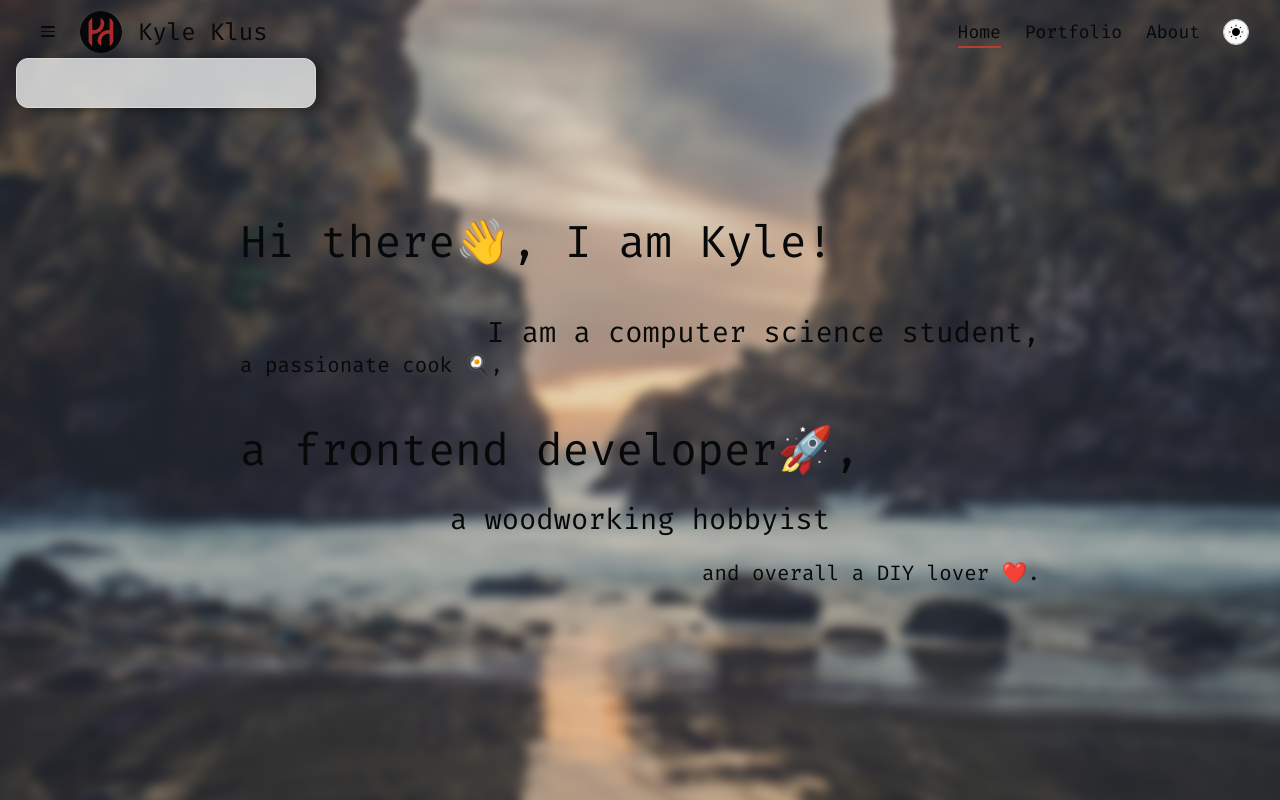
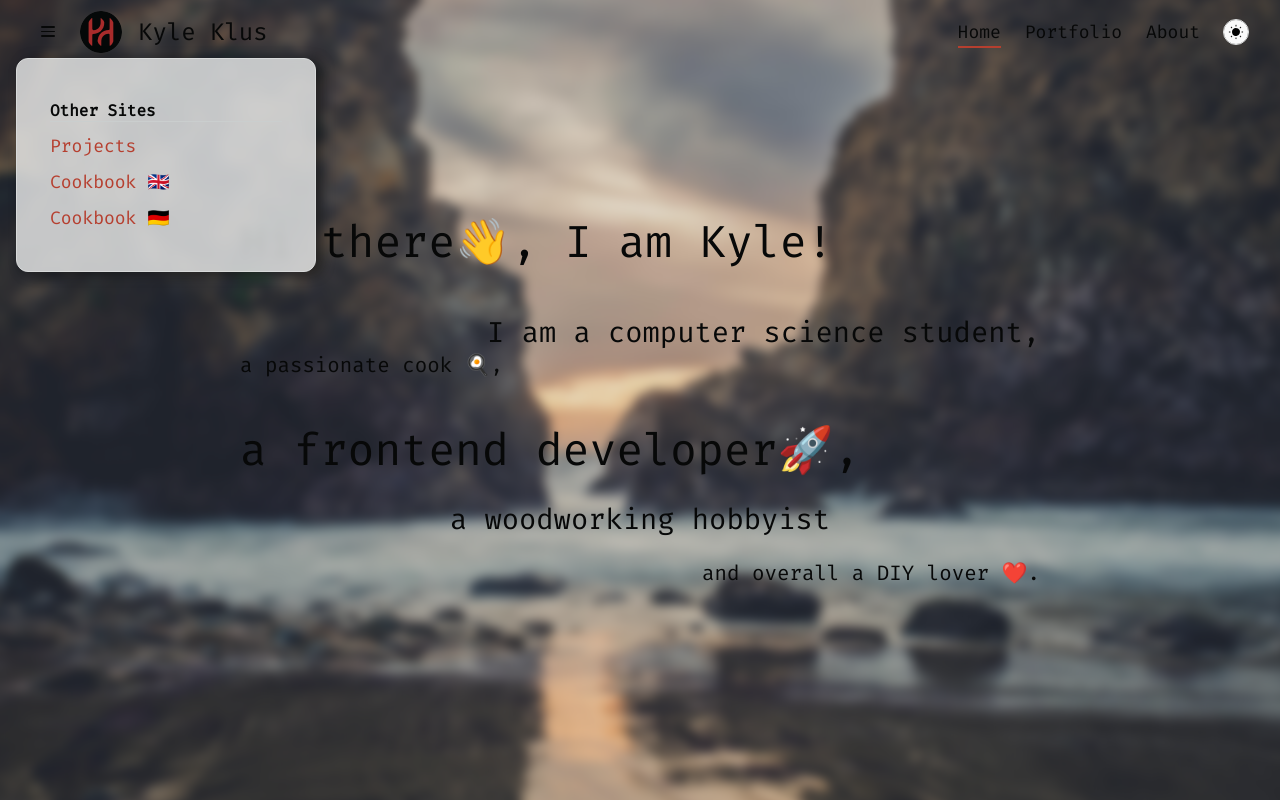
Before and after one commit to KyleKlus/KyleKlus.github.io, a Next.js app: page / in a window 1280 px wide. Both pictures are taken after a click on the element 48 px from the left and 31 px from the top of the page. Shown: the top 800 px of the page. Built offline with nearby package versions, Linux system fonts and the light colour scheme.

Commit message:
- Update fix

```diff
--- a/src/pages/index.tsx
+++ b/src/pages/index.tsx
@@ -12,6 +12,7 @@ import textStyles from '@/styles/components/Text.module.css'
 import homeStyles from '@/styles/Home.module.css'
 import headerStyles from '@/styles/components/header/Header.module.css'
 import footerStyles from '@/styles/components/footer/Footer.module.css'
+import sideNavStyles from '@/styles/components/header/SideNavigation.module.css'
 
 import ScrollNavLink from '@/components/header/ScrollNavLink';
 import dynamic from 'next/dynamic';
@@ -31,6 +32,28 @@ const ThemeButton = dynamic(() => import('@/components/buttons/ThemeButton'), {
 });
 
 export default function Home() {
+  function getSideNavChildren() {
+    return (
+      <Card className={sideNavStyles.menuCard}>
+        <h4>Other Sites</h4>
+        <NavLink
+          className={sideNavStyles.sideNavLink}
+          pathName="/projects"
+          displayText="Projects"
+        />
+        <NavLink
+          className={sideNavStyles.sideNavLink}
+          pathName="/Kyles-Cookbook/en"
+          displayText="Cookbook 🇬🇧"
+        />
+        <NavLink
+          className={sideNavStyles.sideNavLink}
+          pathName="/Kyles-Cookbook/de"
+          displayText="Cookbook 🇩🇪"
+        />
+      </Card>
+    );
+  }
 
   return (
     <>
@@ -68,7 +91,7 @@ export default function Home() {
           href="/favicon-16x16.png"
         />
       </Head>
-      <Header>
+      <Header sideNavChildren={getSideNavChildren()}>
         <ScrollNavLink
           className={headerStyles.headerNavLink}
           elementName="heroPage"
```
Also changed, not shown: src/pages/privacy.tsx (+26 -2 lines), src/pages/projects.tsx (+25 -1 lines).
